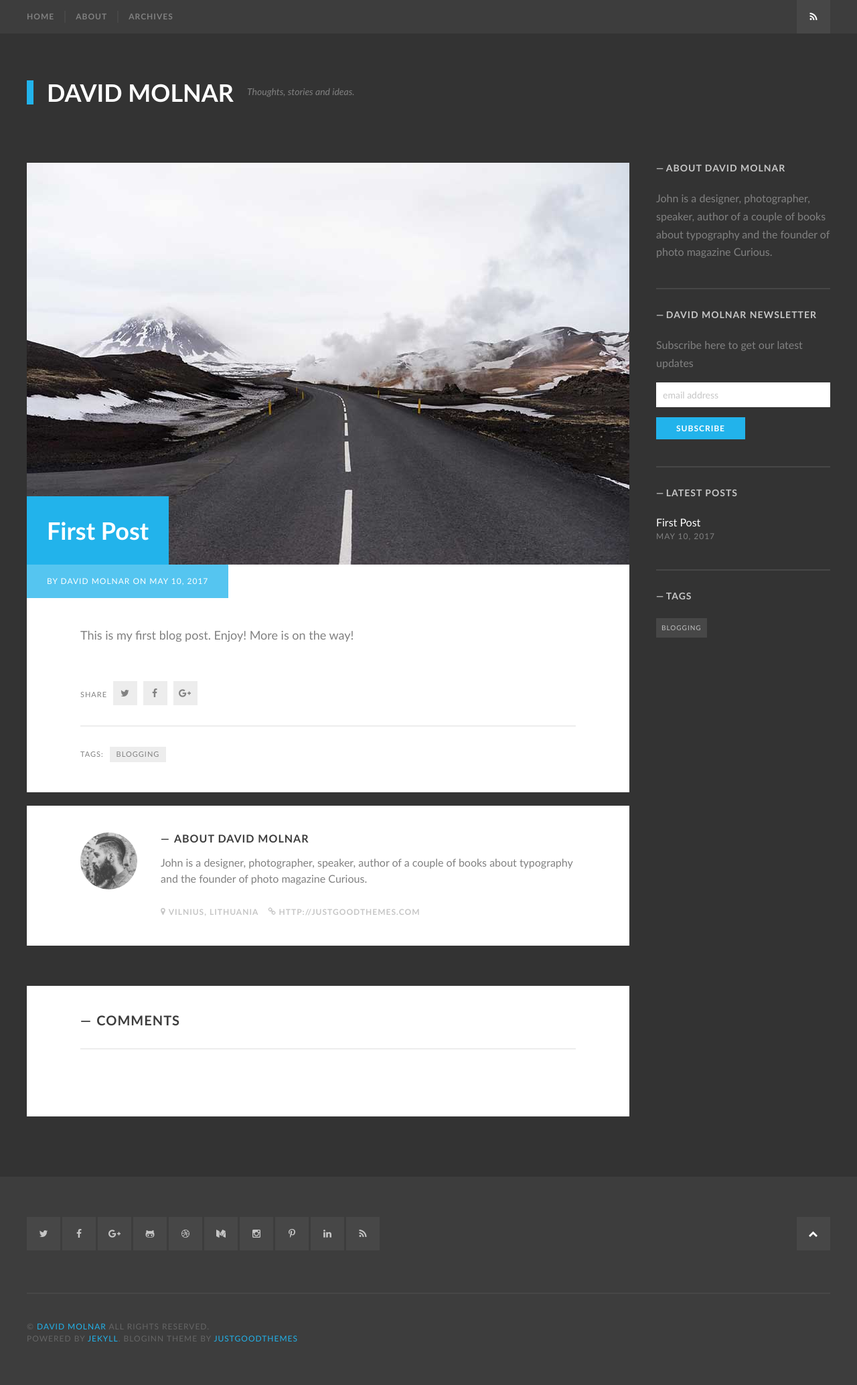
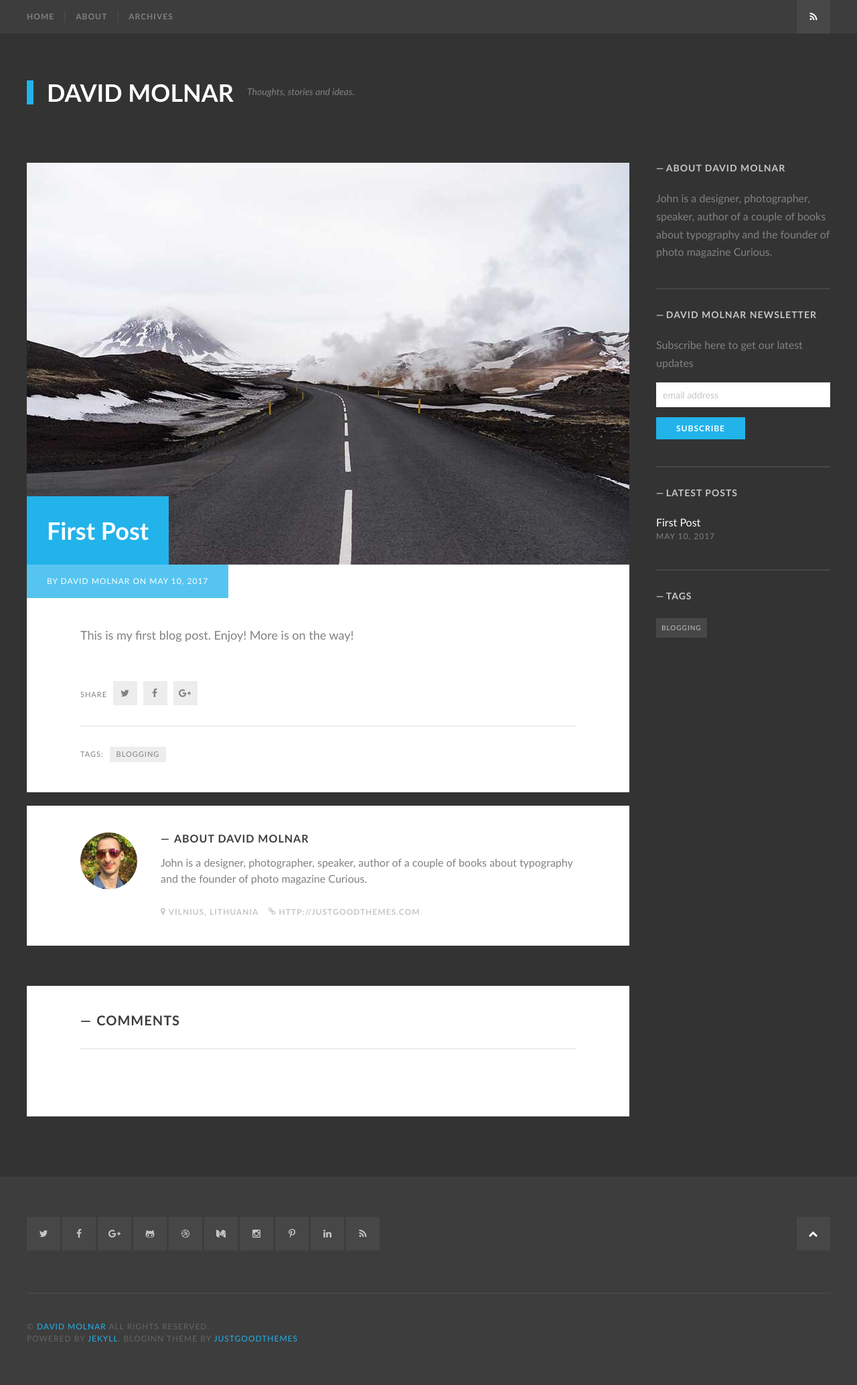
Before and after one commit to mdavid626/blog, a Jekyll site: the page built from _posts/2017-05-10-First-Post.md, in a window 1280 px wide. Shown: the whole page at 67% size. Built offline with Jekyll 4.4.1, drawn with Linux system fonts in a browser that asks for light colours; some web fonts are replaced; comment, search, counter and statistics services are not loaded.

Commit message:
new small author img

```diff
--- a/_config.yml
+++ b/_config.yml
@@ -40,7 +40,7 @@ author_name: "David Molnar"
 author_bio: "John is a designer, photographer, speaker, author of a couple of books about typography and the founder of photo magazine Curious."
 author_url:  "http://justgoodthemes.com"
 author_location: "Vilnius, Lithuania"
-author_image: /images/authorimage.png
+author_image: /images/authorimage.jpg
 
 # Sidebar Add banner
 #banner_url: "http://justgoodthemes.com"
```
Also changed, not shown: images/authorimage.jpg (added), images/authorimage.png (deleted).
